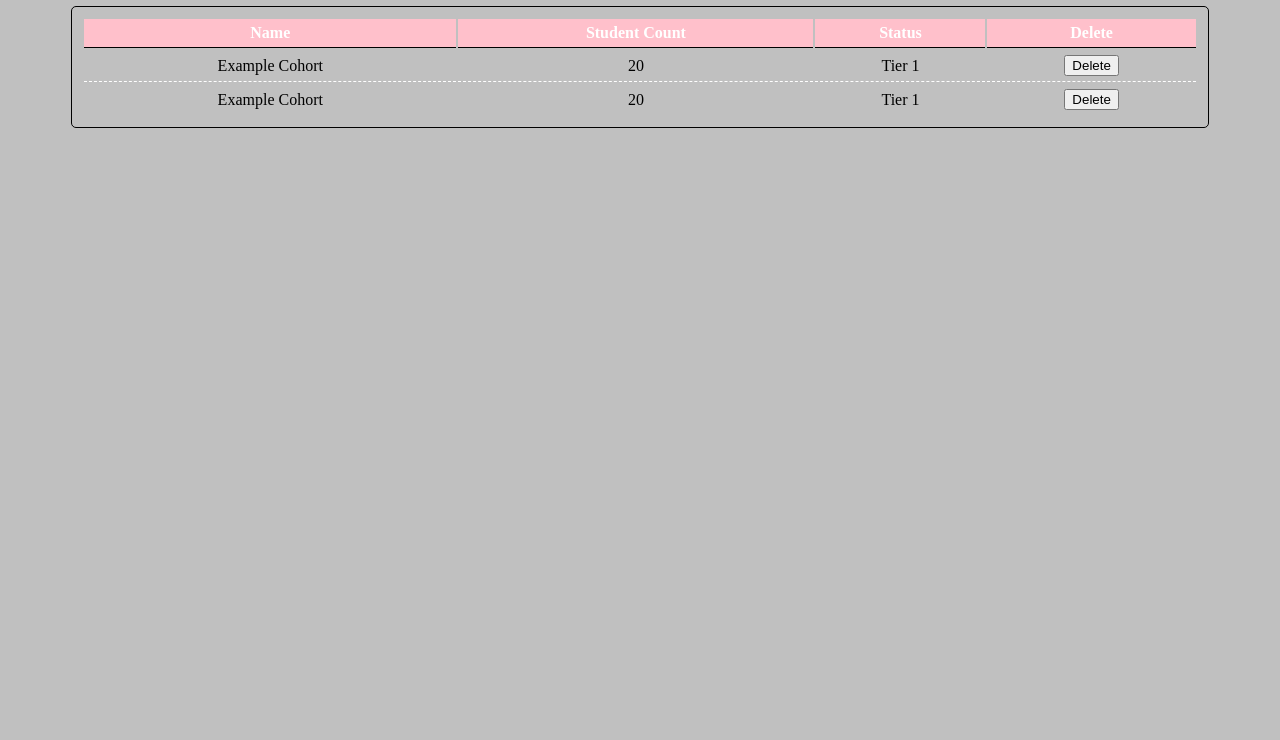
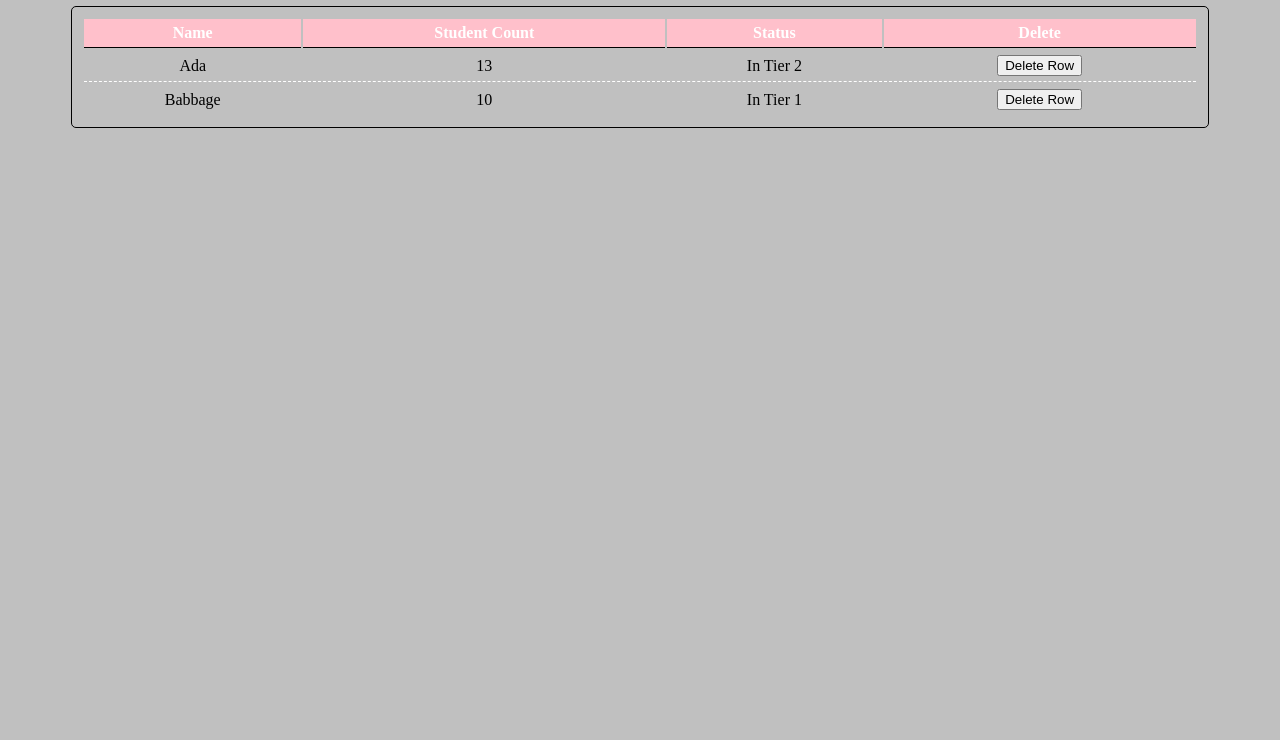
Before and after one commit to baileyniemiller/ada-cohort-manager, a plain HTML site: page index.html in a window 1280 px wide. Shown: the part 60-800 px from the top of the page. Drawn offline with nearby package versions, Linux system fonts and the light colour scheme.

Commit message:
Add buttons etc

```diff
--- a/client.js
+++ b/client.js
@@ -0,0 +1,57 @@
+let cohorts = [
+    {
+        name: 'Ada',
+        status: 'In Tier 2',
+        count: 13,
+    },
+    {
+        name: 'Babbage',
+        status: 'In Tier 1',
+        count: 10,
+    },
+]
+
+function clearTable () {
+    $("table tbody").empty();
+}
+
+function setUp() {
+    clearTable();
+
+    //initialize the table with our cohorts!
+    for (let cohort of cohorts) {
+        let rowElement = $("<tr></tr>");
+        // cohort.name
+        // cohort.status
+        // cohort.count
+        rowElement.append(`<td>${cohort.name}</td>`);
+        rowElement.append(`<td>${cohort.count}</td>`);
+        rowElement.append(`<td>${cohort.status}</td>`);
+        rowElement.append(`<td><button class="delete-button"> Delete Row </button></td>`);
+
+
+        $('table tbody').append(rowElement);
+    }
+
+    $('.delete-button').on('click', function (event) {
+       // clear only the row that the click button is in!
+       // ways to tell:
+       // 'this'
+       // event.target
+       // const this = event.target
+       // this is the buttont that fired this event
+       const element = event.target;
+       // $(element).css('font-weight', 'bold');
+       $(element).parent().parent().remove(); // or .hide() / .fade()
+       // $(element).parents('tr').remove(); // selects all matching elements up the DOM tree
+       // $(element).closest('tr').remove(); // selects the first element that matches the selector up from the DOM tree
+
+    });
+}
+
+
+
+
+
+
+$(document).ready(setUp);
--- a/index.html
+++ b/index.html
@@ -4,6 +4,7 @@
     <meta name="viewport" content="width=device-width, initial-scale=1.0">
     <script src="http://code.jquery.com/jquery-3.5.1.min.js" integrity="sha256-9/aliU8dGd2tb6OSsuzixeV4y/faTqgFtohetphbbj0="
         crossorigin="anonymous"></script>
+    <script src="client.js"></script>
     <link rel="stylesheet" type="text/css" href="style.css"/>
     <title>Cohort Manager</title>
 </head>
```
